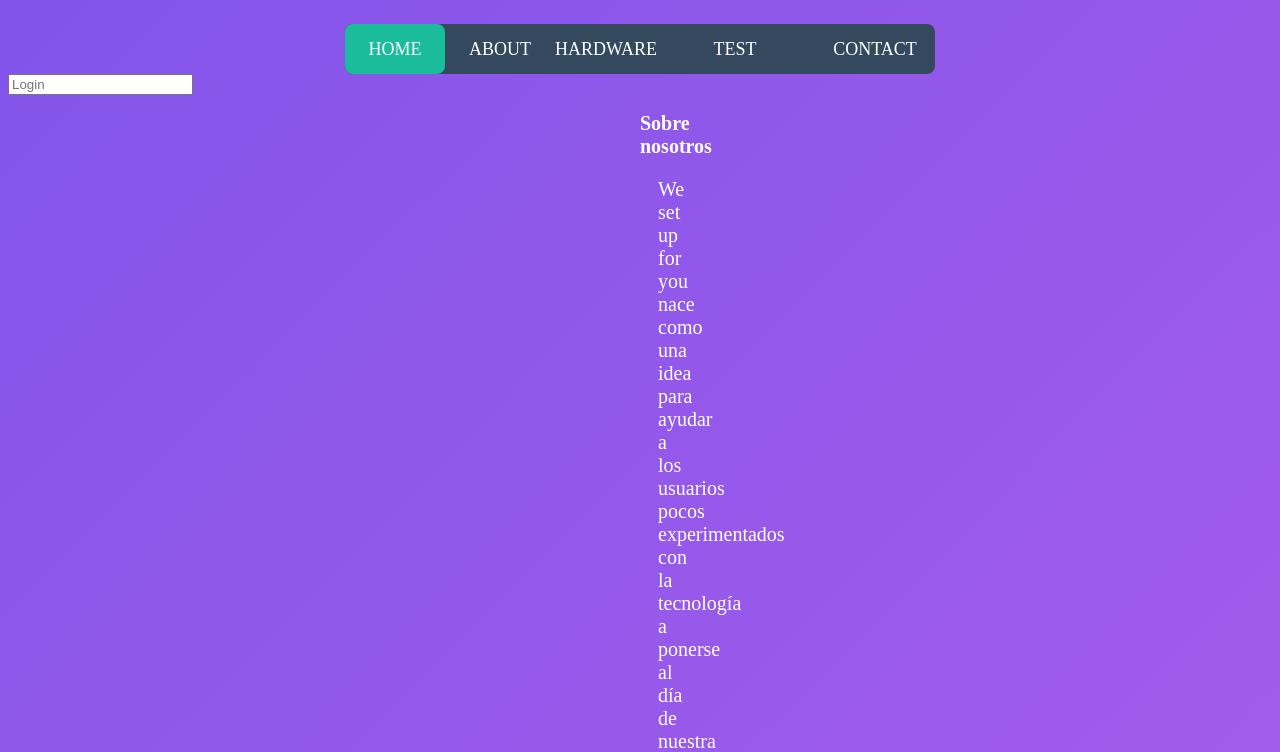
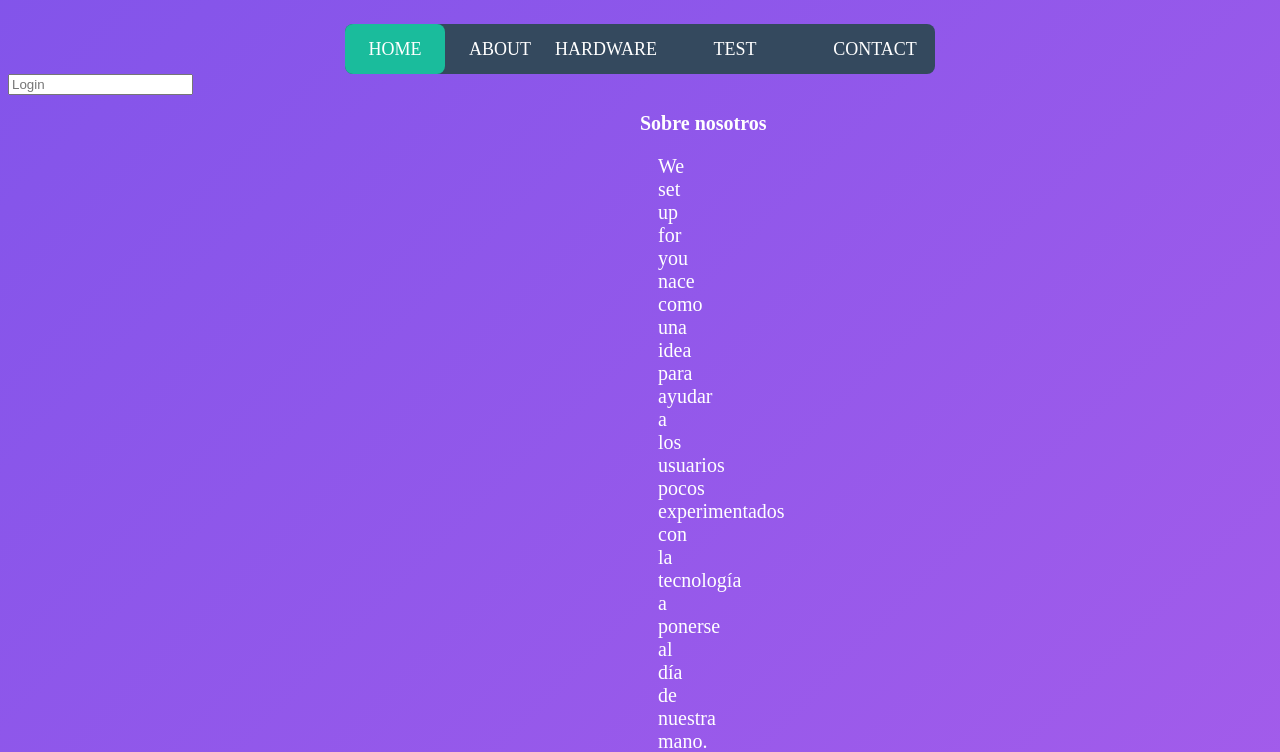
Before and after one commit to Gh0sther/hola, a plain HTML site: page index.html in a window 1280 px wide. Shown: the part 48-800 px from the top of the page. Drawn offline with Linux system fonts and the light colour scheme.

Commit message:
Update index.html

```diff
--- a/index.html
+++ b/index.html
@@ -98,7 +98,7 @@
      }
 
      h2{
-        margin-right: 50%;
+        margin-right: 0%;
         margin-left: 50%;
         font-size: 20px;
 
```
